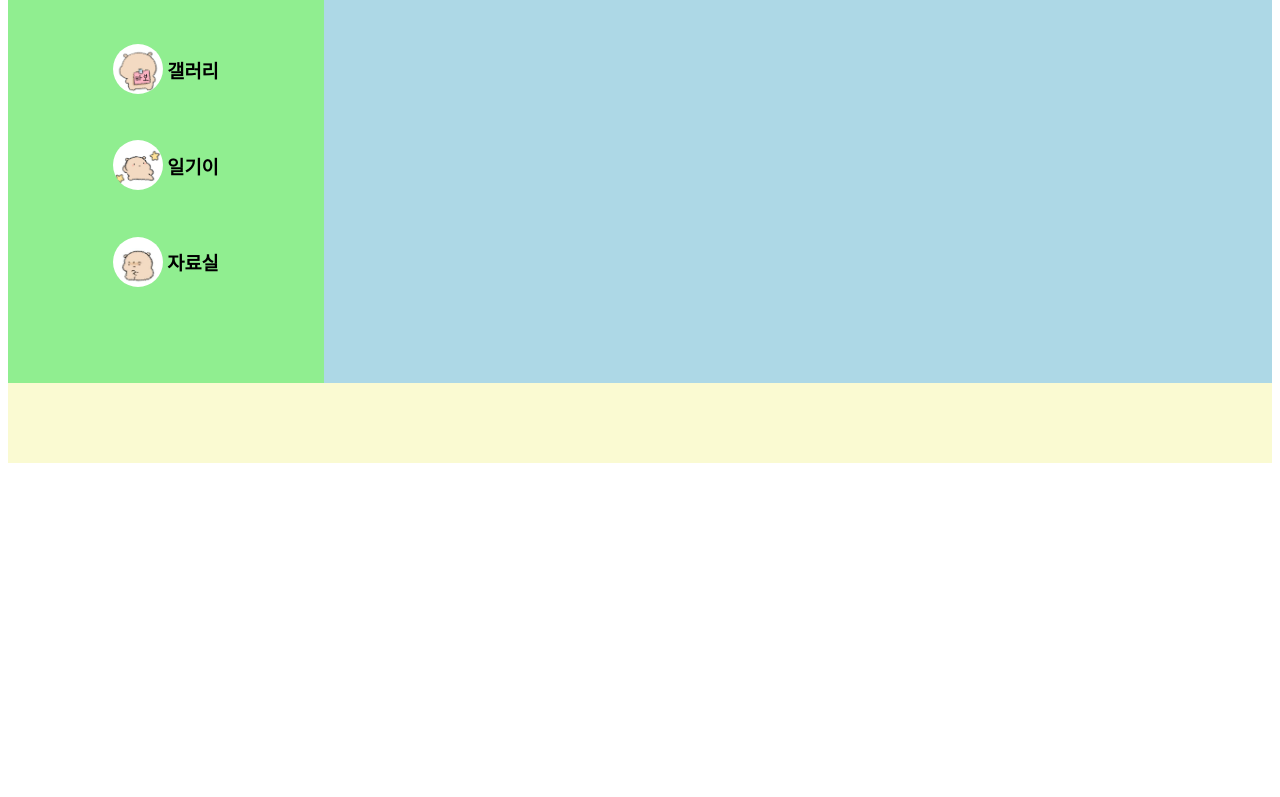
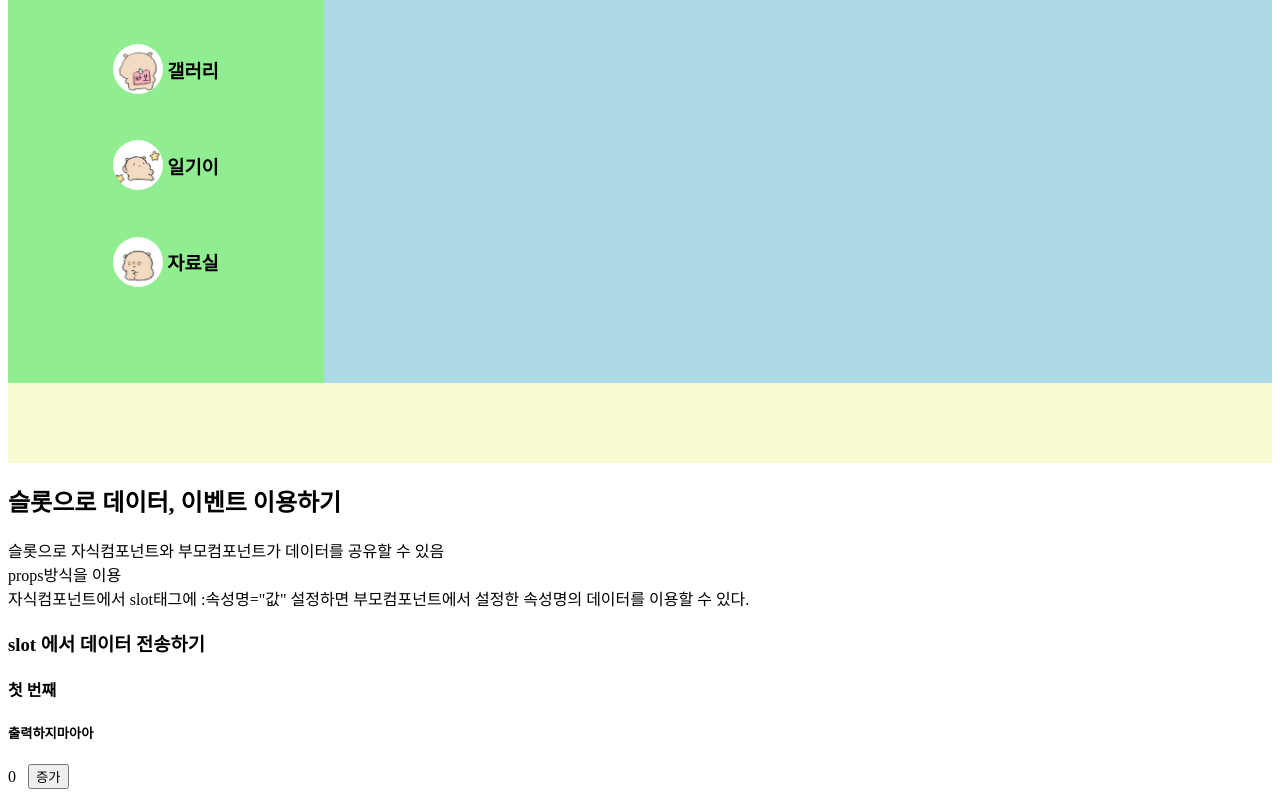
Before and after one commit to woogamjaa/vue, a Vue app in the folder vuework/npmtest/sfctest/: page / in a window 1280 px wide. Shown: the part 7469-8266 px from the top of the page. Before the commit the page ends 7940 px from the top, so only its background shows below. Built offline with nearby package versions, Linux system fonts and the light colour scheme.

Commit message:
slot 데이터 전송하기

```diff
--- /dev/null
+++ b/vuework/npmtest/sfctest/src/components/06_슬룻이용/06_DataSlotComponent.vue
@@ -0,0 +1,22 @@
+<template>
+    <div>
+        <h3>slot 에서 데이터 전송하기</h3>
+        <slot name="test" :title="`첫 번째`" :data="slotData" :show="false"></slot>
+        <slot name="test2" :count="count"></slot>
+        <button @click="count++">증가</button>
+    </div>
+</template>
+<script>
+export default {
+    name:"dataslot",
+    data(){
+        return {
+                slotData:"slot데이터",
+                count:0
+            }
+        }
+    }
+</script>
+<style>
+
+</style>
--- a/vuework/npmtest/sfctest/src/components/06_슬룻이용/SlotContainer.vue
+++ b/vuework/npmtest/sfctest/src/components/06_슬룻이용/SlotContainer.vue
@@ -54,6 +54,26 @@
 
         </LayoutComponent>
 
+            <h2>슬롯으로 데이터, 이벤트 이용하기</h2>
+            <p>
+                슬롯으로 자식컴포넌트와 부모컴포넌트가 데이터를 공유할 수 있음<br>
+                props방식을 이용<br>
+                자식컴포넌트에서 slot태그에 :속성명="값" 설정하면
+                부모컴포넌트에서 설정한 속성명의 데이터를 이용할 수 있다.<br>
+            </p>
+
+            <DataSlotComponent>
+                <template v-slot:test="test">
+                    <h4>{{ test.title }}</h4>
+                    <h5 v-if="test.show">{{ test.data }}</h5>
+                    <h5 v-else> 출력하지마아아</h5>
+                </template>
+                <template v-slot:test2="test2">
+                    <span>{{ test2.count }}</span> &nbsp;
+                    <h5 v-if="test2.count==10">10번 눌렀어요 ㅋㅋㅋ</h5>
+                </template>
+            </DataSlotComponent>
+
     </div>
 </template>
 <script>
@@ -65,9 +85,10 @@ import LayoutComponent from './05_LayoutConponent.vue'
 import HeaderComponent from './contentcompoent/HeaderComponent.vue';
 import Mylogo from '@/assets/몽몽몽.png';
 import AsideMenuComponent from './contentcompoent/AsideMenuComponent.vue';
+import DataSlotComponent from './06_DataSlotComponent.vue';
 export default {
     name:"slotcontainer",
-    components:{ChildSlotComponent,ChildSlotComponent2,InputComponent,NamedSlotComponent,LayoutComponent,HeaderComponent,AsideMenuComponent},
+    components:{ChildSlotComponent,ChildSlotComponent2,InputComponent,NamedSlotComponent,LayoutComponent,HeaderComponent,AsideMenuComponent,DataSlotComponent},
     data(){
         return{clickCount:0,
             checkData:"check컴포넌트",
```
